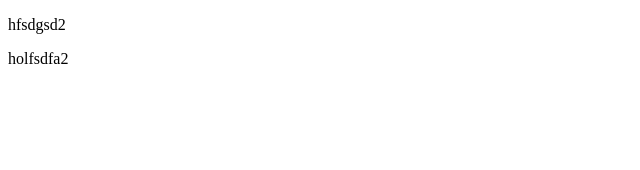
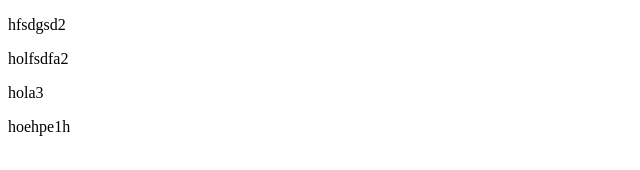
Before and after one commit to Venatus-Tech/git_tutorial, a plain HTML site: page index.html in a window 1280 px wide. Shown: the whole page, without its empty margins (0-640 px from the left). Drawn offline with Linux system fonts and the light colour scheme.

Commit message:
mnerge resolve

```diff
--- a/index.html
+++ b/index.html
@@ -8,5 +8,7 @@
 <body>
     <p>hfsdgsd2</p>
     <p>holfsdfa2</p>
+    <p>hola3</p>
+    <p>hoehpe1h</p>
 </body>
 </html>
```
